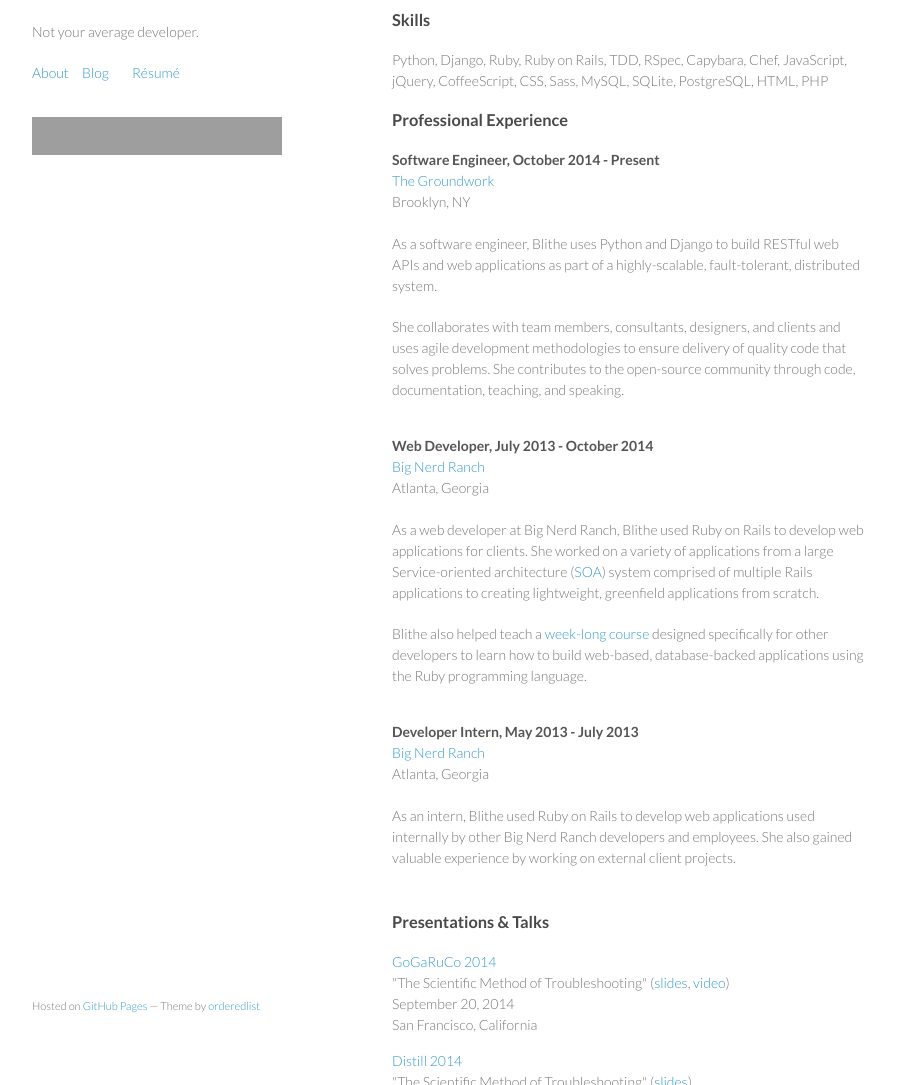
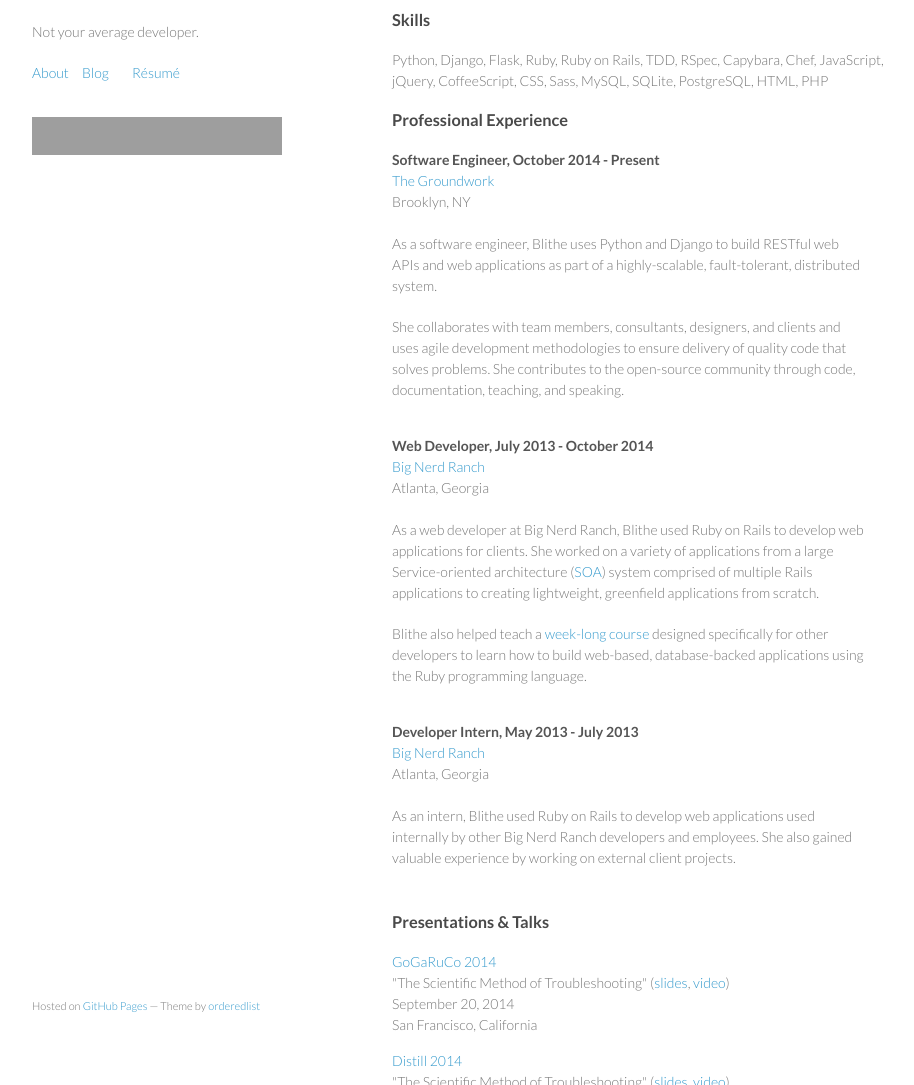
Before and after one commit to blithe/blithe.github.com, a Jekyll site: the page built from resume.html, in a window 1280 px wide and 1400 px high, cut to the strip 315-1400 px from the top of the window. Shown: the whole strip, without its empty margins (178-1092 px from the left). Built offline with Jekyll 4.4.1, drawn with Linux system fonts in a browser that asks for light colours; grey boxes are pictures that could not be loaded.

Commit message:
Update resume with Distill video

```diff
--- a/resume.html
+++ b/resume.html
@@ -10,7 +10,7 @@ title: Blithe Rocher | R&eacute;sum&eacute;
 <p>Early on, Blithe developed her skills while giving back as a beta tester for <a href="http://www.codecademy.com/">Codecademy</a>. She has coached at several <a href="http://railsgirls.com/">Rails Girls</a> and <a href="http://workshops.railsbridge.org/">RailsBridge</a> workshops. When she's not on her bike or playing with her dog Nola, she spends most of her free time hacking on personal projects and working to become a better web developer.</p>
 
 <h3>Skills</h3>
-<p>Python, Django, Ruby, Ruby on Rails, TDD, RSpec, Capybara, Chef, JavaScript, jQuery, CoffeeScript, CSS, Sass, MySQL, SQLite, PostgreSQL, HTML, PHP</p>
+<p>Python, Django, Flask, Ruby, Ruby on Rails, TDD, RSpec, Capybara, Chef, JavaScript, jQuery, CoffeeScript, CSS, Sass, MySQL, SQLite, PostgreSQL, HTML, PHP</p>
 
 <h3>Professional Experience</h3>
 <div class="jobs clearfix">
```
Also changed, not shown: other parts of resume.html (+1 -1 lines).
